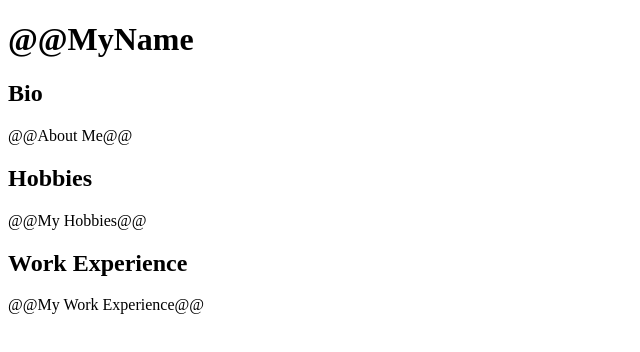
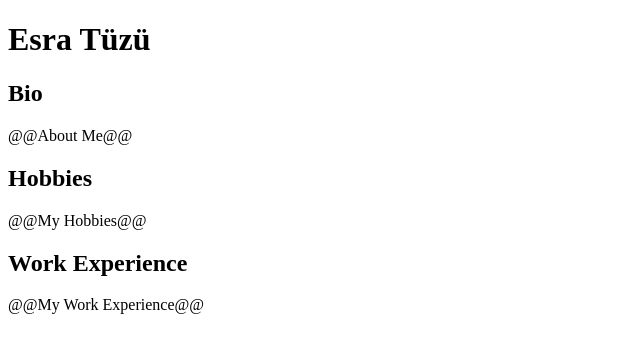
Before and after one commit to ninashfr/cos24-cards, a plain HTML site: page tuezue-esra/index.html in a window 1280 px wide. Shown: the whole page, without its empty margins (0-640 px from the left). Drawn offline with Linux system fonts and the light colour scheme.

Commit message:
Update index.html

```diff
--- a/tuezue-esra/index.html
+++ b/tuezue-esra/index.html
@@ -10,7 +10,7 @@
   </head>
   <body>
     <header>
-      <h1>@@MyName</h1>
+      <h1>Esra Tüzü</h1>
     </header>
     <main>
       <section aria-labelledby="bio-heading">
```
